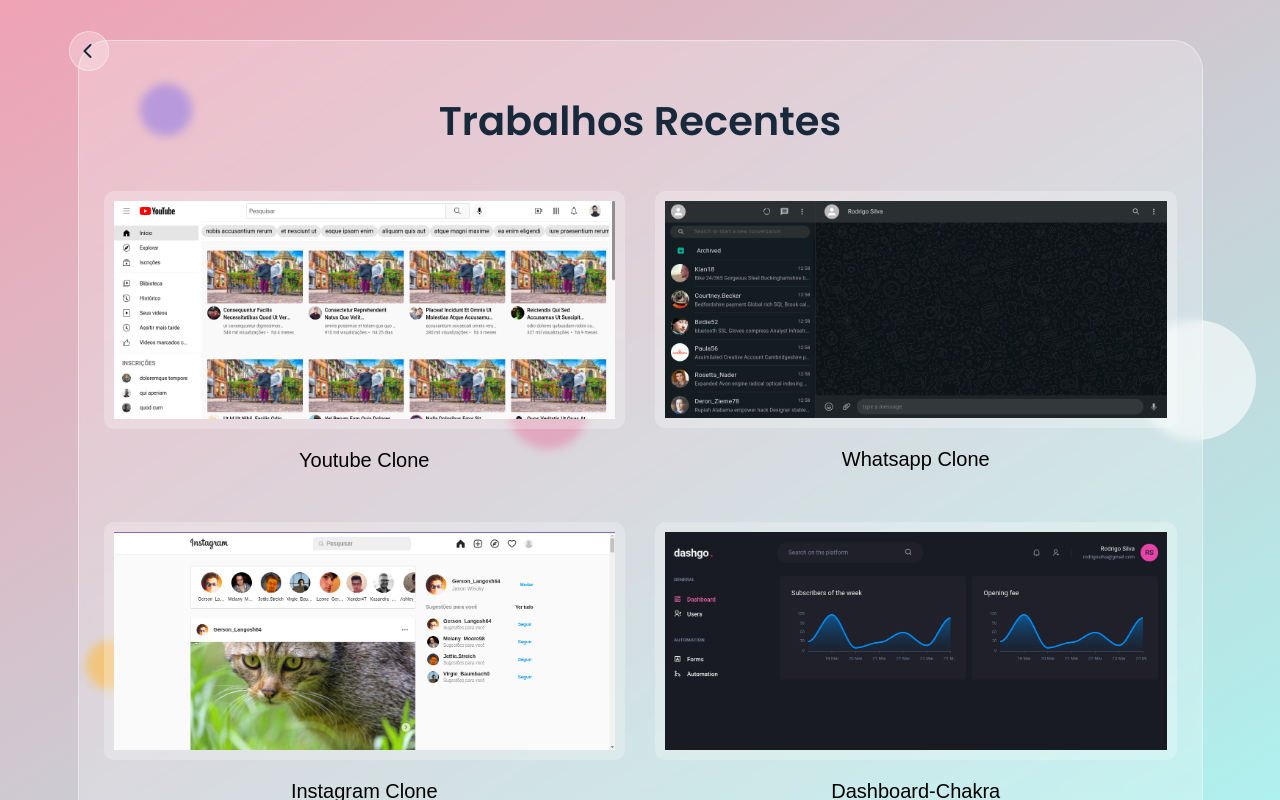
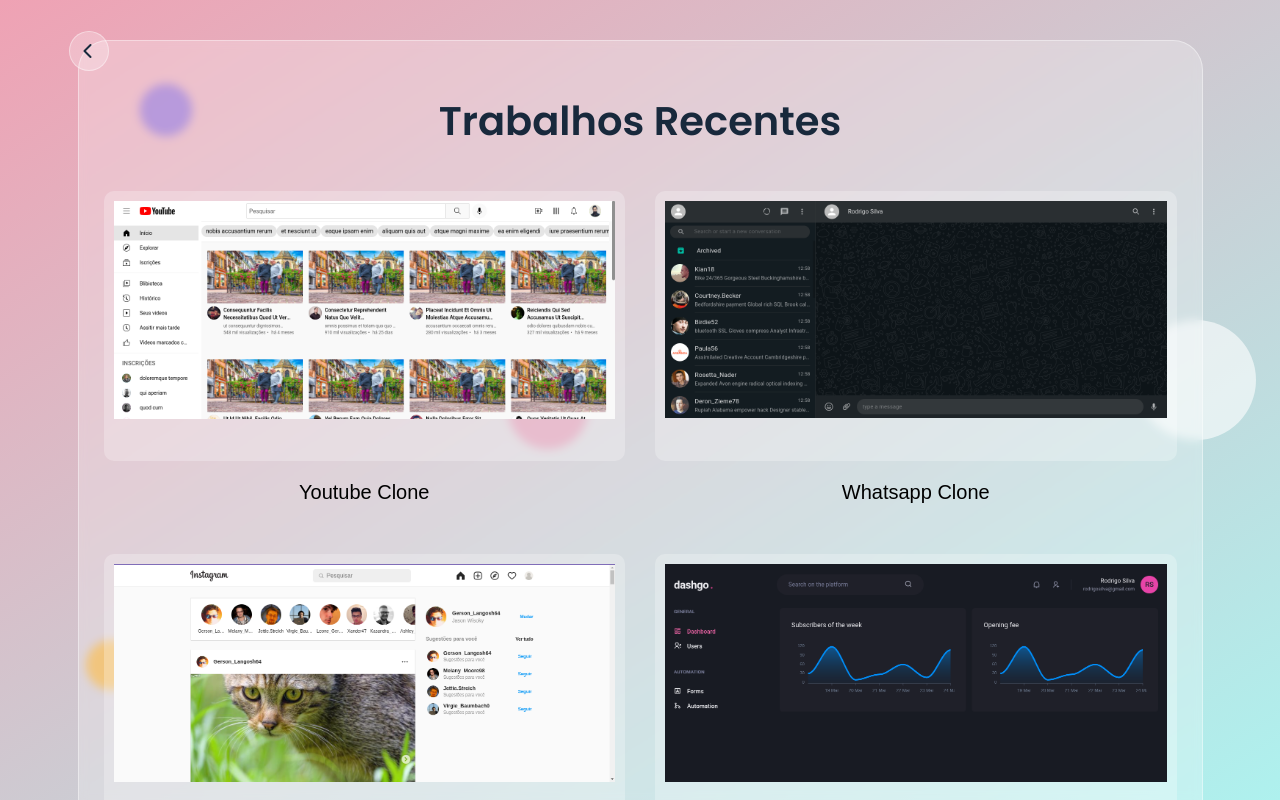
Before and after one commit to rodsilvavieira2/portfolio-2, a Vue app: page /portfolio in a window 1280 px wide. Built offline with nearby package versions, Linux system fonts and the light colour scheme.

Commit message:
feat: image skeleton loading

```diff
--- a/src/assets/base.scss
+++ b/src/assets/base.scss
@@ -9,6 +9,7 @@
 $white-alpha-40-color: rgba(255, 255, 255, 0.4);
 $white-alpha-25-color: rgba(255, 255, 255, 0.25);
 $backdrop-filter-blur: blur(5px);
+$fallback-color: #311711;
 
 $break-p-sm: 30rem;
 $break-p-md: 48rem;
@@ -95,6 +96,18 @@
 
   50% {
     transform: scale(1);
+  }
+}
+
+@keyframes skeletonLoading {
+  0% {
+    border-color: rgb(237, 242, 247);
+    background: rgb(237, 242, 247);
+  }
+
+  100% {
+    border-color: rgb(160, 174, 192);
+    background: rgb(160, 174, 192);
   }
 }
 
--- /dev/null
+++ b/src/components/Image.vue
@@ -0,0 +1,78 @@
+<script lang="ts" setup>
+import { ref } from "vue";
+
+type ImageProps = {
+  src?: string;
+  alt?: string;
+  className?: string;
+};
+
+defineProps<ImageProps>();
+
+const isLoading = ref(true);
+const isError = ref(false);
+
+function onLoad() {
+  isLoading.value = false;
+}
+
+function onError() {
+  isError.value = true;
+}
+</script>
+
+<template>
+  <div
+    id="image-loader"
+    class="image-loader"
+    :class="{ 'image-loader-loading': isLoading }"
+  >
+    <img
+      v-if="!isError"
+      :src="src"
+      @load="onLoad"
+      @error="onError"
+      :alt="alt"
+    />
+
+    <div v-if="isError" class="image-loader-loading-error">
+      <i class="fa-solid fa-ban"></i>
+    </div>
+  </div>
+</template>
+
+<style lang="scss">
+@import "@/assets/base.scss";
+
+.image-loader {
+  width: 100%;
+  height: 100%;
+
+  > img {
+    width: 100%;
+    height: auto;
+
+    object-fit: cover;
+  }
+}
+
+.image-loader-loading {
+  animation: 0.8s linear 0s infinite alternate none running skeletonLoading;
+}
+
+.image-loader-loading-error {
+  display: flex;
+  align-items: center;
+  justify-content: center;
+
+  height: 100%;
+  width: 100%;
+
+  background-color: darken($main-color, 1.2);
+
+  i {
+    font-size: 2.5rem;
+    color: #fff;
+  }
+}
+</style>
--- a/src/components/PortfolioItem.vue
+++ b/src/components/PortfolioItem.vue
@@ -1,5 +1,6 @@
 <script lang="ts" setup>
 import { useProjectItemModal } from "@/stores/project-item-moda";
+import Image from "./Image.vue";
 
 type Props = {
   id: string;
@@ -19,7 +20,7 @@
 <template>
   <button class="portfolio-item" @click="openProjectItemModal(id)">
     <div class="portfolio-item-thumbnail">
-      <img :src="thumbnail" :alt="projectName" />
+      <Image :src="thumbnail" :alt="projectName" />
 
       <div class="portfolio-item-thumbnail-overlay">
         <p>clique para ver mais detalhes</p>
@@ -64,6 +65,12 @@
   border: 1px solid 0;
   border-radius: 10px;
   overflow: hidden;
+
+  height: 12.5rem;
+
+  @media (min-width: $break-p-lg) {
+    height: 16.875rem;
+  }
 
   &:hover {
     .portfolio-item-thumbnail-overlay {
--- a/src/components/ProjectItemModal.vue
+++ b/src/components/ProjectItemModal.vue
@@ -4,6 +4,8 @@
 
 import { computed } from "@vue/reactivity";
 import { onMounted, onUnmounted, ref } from "vue";
+import ImageVue from "./Image.vue";
+import Image from "./Image.vue";
 
 const { projects } = useProjectsStore();
 const { $patch, projectItemId } = useProjectItemModal();
@@ -59,7 +61,7 @@
           </button>
 
           <div class="pp-thumbnail">
-            <img :src="data?.thumbnail" alt="pp-thumbnail" />
+            <Image :src="data?.thumbnail" :alt="data?.projectName" />
           </div>
 
           <h3 id="modalTitle">{{ data?.projectName }}</h3>
@@ -84,21 +86,11 @@
               </li>
 
               <li>
-                Veja Online -
-                <span>
-                  <a :href="data?.onlineUrl" target="_blank">{{
-                    data?.onlineUrl
-                  }}</a>
-                </span>
+                <a :href="data?.onlineUrl" target="_blank"> Veja Online </a>
               </li>
 
               <li>
-                Github repository -
-                <span>
-                  <a :href="data?.githubUrl" target="_blank">{{
-                    data?.githubUrl
-                  }}</a>
-                </span>
+                <a :href="data?.githubUrl" target="_blank">Github repository</a>
               </li>
             </ul>
           </div>
@@ -127,7 +119,7 @@
   justify-content: center;
 
   min-height: 100vh;
-  padding: 1.875rem 1.875rem;
+  padding: 1rem;
 
   animation: fadeIn 0.5s ease-in-out;
 }
@@ -173,13 +165,6 @@
   overflow: hidden;
   width: 100%;
   height: auto;
-
-  img {
-    object-fit: cover;
-
-    height: auto;
-    width: 100%;
-  }
 }
 
 .pp-body {
@@ -198,7 +183,7 @@
       }
 
       a {
-        text-transform: lowercase;
+        text-transform: capitalize;
         color: $main-color;
       }
     }
--- a/src/views/PortfolioView.vue
+++ b/src/views/PortfolioView.vue
@@ -26,7 +26,6 @@
   const observer = new IntersectionObserver((entries) => {
     entries.forEach((entry) => {
       if (entry.isIntersecting) {
-        console.log("visible");
         toTopButtonWrapperRef.value?.classList.add("show");
       } else {
         toTopButtonWrapperRef.value?.classList.remove("show");
```
